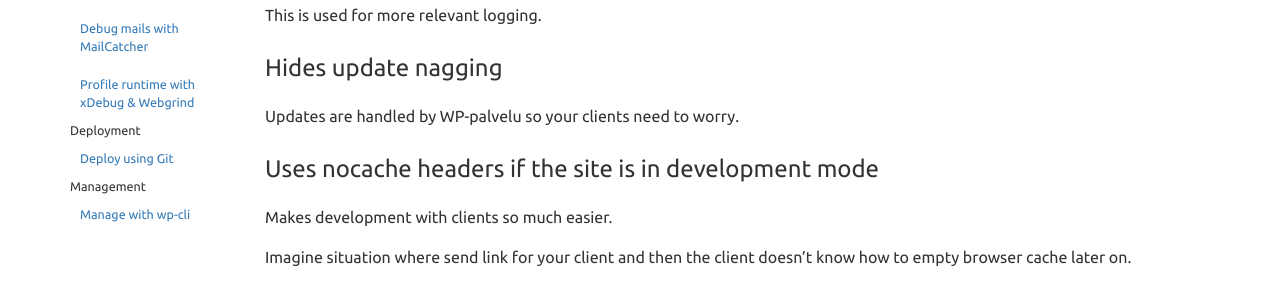
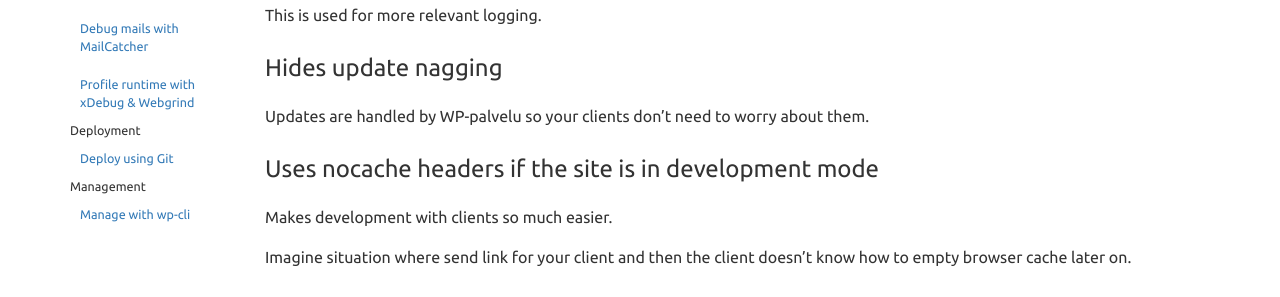
Before and after one commit to Seravo/docs, a Jekyll site: the page built from _posts/2015-10-15-wppalvelu-plugin.md, in a window 1280 px wide. Shown: the part 745-1042 px from the top of the page. Built offline with Jekyll 4.4.1, drawn with Linux system fonts in a browser that asks for light colours; nearby versions of some CDN libraries; Markdown is read by kramdown in place of the engine named in the settings.

Commit message:
Edit WP-palvelu plugin page. Correct the part where clients needed to worry.

```diff
--- a/_posts/2015-10-15-wppalvelu-plugin.md
+++ b/_posts/2015-10-15-wppalvelu-plugin.md
@@ -22,7 +24,7 @@ These are used only for informing about service outages.
 This is used for more relevant logging.
 
 ### Hides update nagging
-Updates are handled by WP-palvelu so your clients need to worry.
+Updates are handled by WP-palvelu so your clients don't need to worry about them.
 
 ### Uses nocache headers if the site is in development mode
 Makes development with clients so much easier.
```
Also changed, not shown: other parts of _posts/2015-10-15-wppalvelu-plugin.md (+3 -1 lines).
